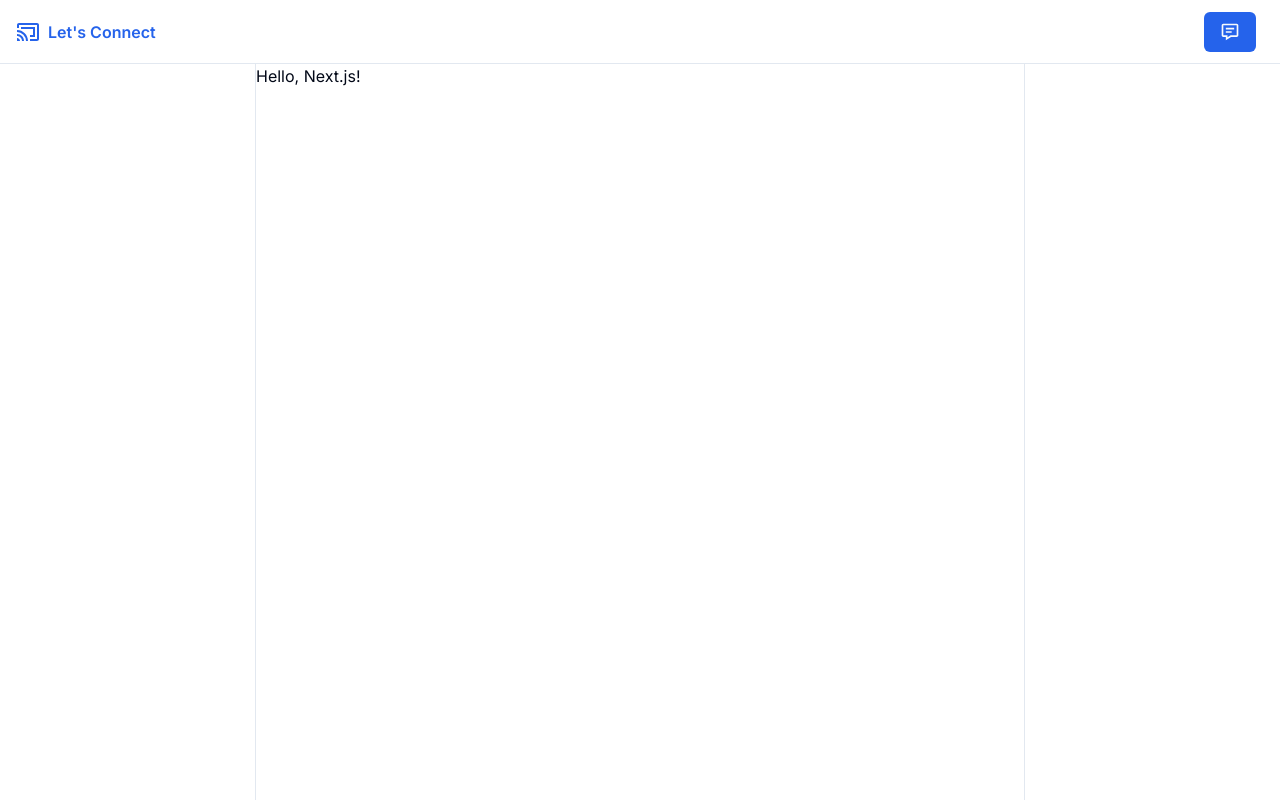
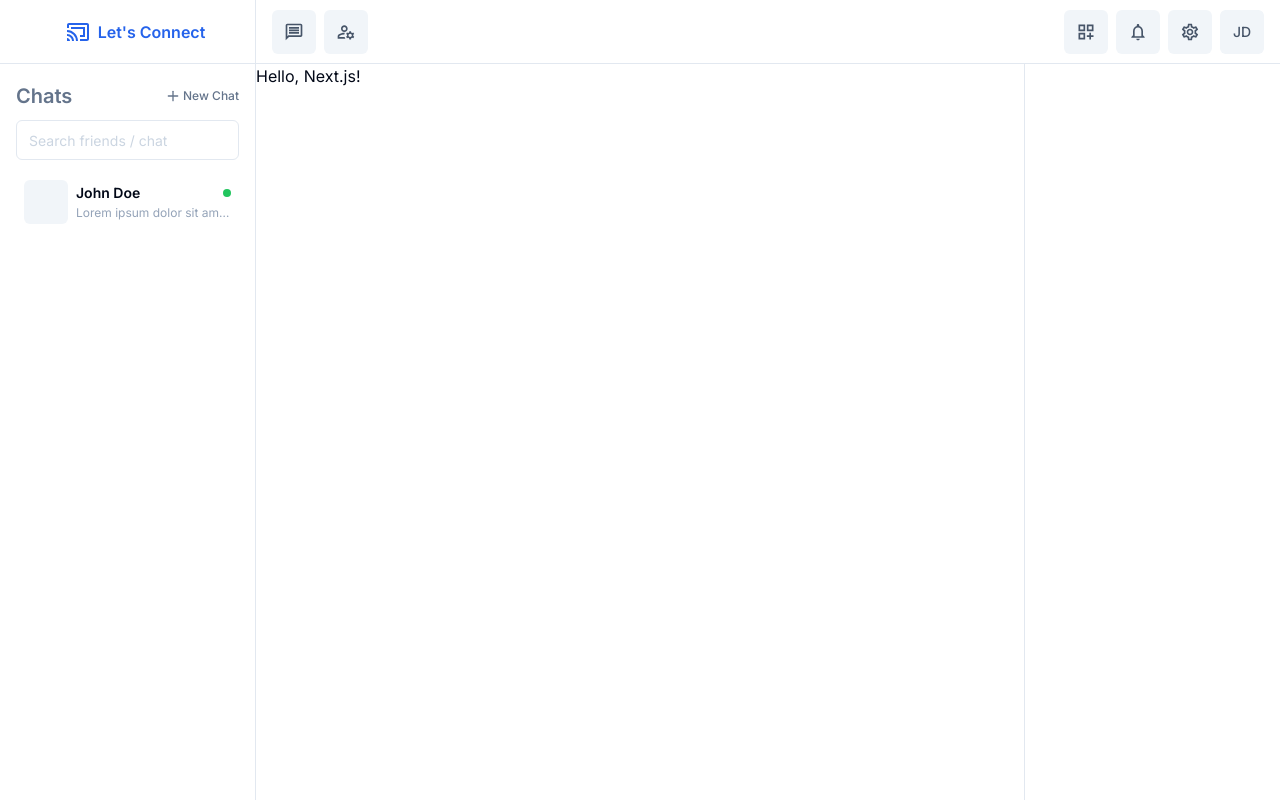
Before and after one commit to ryan-dxb/chat-app-mern-final, a Next.js app in the folder frontend/: page / in a window 1280 px wide. Built offline with nearby package versions, Linux system fonts and the light colour scheme.

Commit message:
Added Navbar list items and made layout adjustment

```diff
--- /dev/null
+++ b/frontend/src/components/dashboard/common/ProfileAvatar.tsx
@@ -0,0 +1,37 @@
+import { Avatar, AvatarFallback } from "@/components/ui/avatar";
+import { Button } from "@/components/ui/button";
+import { cn } from "@/lib/utils";
+import React, { FC } from "react";
+
+interface ProfileAvatarProps {
+  // Add your prop types here
+  size?: "sm" | "md" | "lg";
+}
+
+const ProfileAvatar: FC<ProfileAvatarProps> = ({ size = "md" }) => {
+  return (
+    <Button
+      className={cn(
+        "flex flex-shrink-0 items-center justify-center bg-transparent",
+        size === "sm" && "h-8 w-8",
+        size === "md" && "h-11 w-11",
+        size === "lg" && "h-12 w-12"
+      )}
+    >
+      <Avatar
+        className={cn(
+          "p-0 rounded-md bg-slate-100 text-slate-600",
+          size === "sm" && "h-8 w-8",
+          size === "md" && "h-11 w-11",
+          size === "lg" && "h-12 w-12"
+        )}
+      >
+        <AvatarFallback className="rounded-md hover:text-primary-foreground hover:bg-primary transition duration-300 ease-in-out">
+          <span>JD</span>
+        </AvatarFallback>
+      </Avatar>
+    </Button>
+  );
+};
+
+export default ProfileAvatar;
--- /dev/null
+++ b/frontend/src/components/dashboard/left-sidebar/Friends/FriendList.tsx
@@ -0,0 +1,12 @@
+import React, { FC } from "react";
+import FriendListItem from "./FriendListItem";
+
+interface FriendListProps {
+  // Add your prop types here
+}
+
+const FriendList: FC<FriendListProps> = () => {
+  return <FriendListItem />;
+};
+
+export default FriendList;
--- /dev/null
+++ b/frontend/src/components/dashboard/left-sidebar/Friends/FriendListItem.tsx
@@ -0,0 +1,28 @@
+import React, { FC } from "react";
+import ProfileAvatar from "../../common/ProfileAvatar";
+
+interface FriendListItemProps {
+  // Add your prop types here
+}
+
+const FriendListItem: FC<FriendListItemProps> = () => {
+  return (
+    <div className="flex flex-row p-2 max-w-full w-full space-x-2 group hover:bg-slate-200 rounded-md hover:cursor-pointer">
+      <div className="h-11 w-11 rounded-md bg-slate-100 flex flex-shrink-0"></div>
+      <div className="flex justify-center flex-col space-y-[2px] w-full max-w-full">
+        <div className="flex flex-row w-full justify-between items-center">
+          <p className="font-semibold text-sm ">John Doe</p>
+          <div className="w-2 h-2 rounded-full bg-green-500"></div>
+        </div>
+        <p className="text-xs font-normal text-slate-400 line-clamp-1 ">
+          Lorem ipsum dolor sit amet consectetur adipisicing elit. Quisquam
+          voluptates, nemo, voluptatum, quas voluptatem quia quibusdam
+          voluptatibus quod dolorum quos doloremque? Quod, quibusdam. Quae
+          voluptate, quia voluptas quos quod quibusdam!
+        </p>
+      </div>
+    </div>
+  );
+};
+
+export default FriendListItem;
--- a/frontend/src/components/dashboard/left-sidebar/page.tsx
+++ b/frontend/src/components/dashboard/left-sidebar/page.tsx
@@ -1,11 +1,42 @@
+import { Button } from "@/components/ui/button";
+import { Input } from "@/components/ui/input";
+import { ScrollArea } from "@/components/ui/scroll-area";
+import { Plus } from "lucide-react";
 import React, { FC } from "react";
+import FriendList from "./Friends/FriendList";
 
 interface LeftSidebarProps {
   // Add your prop types here
 }
 
 const LeftSidebar: FC<LeftSidebarProps> = () => {
-  return <div className="flex flex-shrink-0 w-64 border-r "></div>;
+  return (
+    <div className="flex flex-col flex-shrink-0 w-64 border-r p-4">
+      <div className="flex flex-row justify-between w-full items-center ">
+        <h3 className="text-xl font-semibold text-muted-foreground">Chats</h3>
+        <div className="ml-auto">
+          <Button
+            variant="ghost"
+            className="bg-transparent h-auto w-auto group hover:bg-transparent transition duration-300 ease-in-out px-0 focus:outline-none focus:ring-0 focus-visible:ring-0 focus-visible:ring-offset-0"
+          >
+            <Plus className="w-4 h-4 text-muted-foreground group-hover:text-primary transition duration-300 ease-in-out mr-[2px]" />
+            <span className="text-muted-foreground text-xs group-hover:text-primary transition duration-300 ease-in-out">
+              New Chat
+            </span>
+          </Button>
+        </div>
+      </div>
+      <div className="mt-2">
+        <Input
+          placeholder="Search friends / chat"
+          className="placeholder:text-slate-300 focus:outline-primary focus:ring-0 focus-visible:ring-offset-0"
+        />
+      </div>
+      <ScrollArea className="flex flex-col flex-1 mt-2 space-y-1">
+        <FriendList />
+      </ScrollArea>
+    </div>
+  );
 };
 
 export default LeftSidebar;
--- a/frontend/src/components/dashboard/navbar/NavbarButton.tsx
+++ b/frontend/src/components/dashboard/navbar/NavbarButton.tsx
@@ -11,8 +11,13 @@ interface NavbarButtonProps {
 
 const NavbarButton: FC<NavbarButtonProps> = ({ className, icon: Icon }) => {
   return (
-    <Button className={cn("", className)}>
-      <Icon className="w-5 h-5" />
+    <Button
+      className={cn(
+        "h-11 w-11 p-0 rounded-md bg-slate-100 text-slate-600 hover:text-primary-foreground hover:bg-primary transition duration-300 ease-in-out ",
+        className
+      )}
+    >
+      <Icon className="w-5 h-5 " />
     </Button>
   );
 };
--- a/frontend/src/components/dashboard/navbar/page.tsx
+++ b/frontend/src/components/dashboard/navbar/page.tsx
@@ -2,7 +2,16 @@ import React, { FC } from "react";
 import Logo from "../common/Logo";
 import { Button } from "@/components/ui/button";
 import NavbarButton from "./NavbarButton";
-import { BiMessageDetail } from "react-icons/bi";
+import { Separator } from "@/components/ui/separator";
+
+import {
+  MdOutlineManageAccounts,
+  MdOutlineDashboardCustomize,
+  MdNotificationsNone as MdNotifications,
+  MdOutlineSettings,
+  MdOutlineMessage,
+} from "react-icons/md";
+import ProfileAvatar from "../common/ProfileAvatar";
 
 interface NavbarProps {
   // Add your prop types here
@@ -11,12 +20,19 @@ interface NavbarProps {
 const Navbar: FC<NavbarProps> = () => {
   return (
     <div className="flex flex-1 items-center px-4 h-16 flex-shrink-0 border-b">
-      <div className="flex flex-row flex-shrink-0 items-center justify-center">
+      <div className="flex flex-row flex-shrink-0 w-60 h-full border-r  items-center justify-center">
         <Logo />
       </div>
+      <div className=" flex flex-row space-x-2 ml-4">
+        <NavbarButton className="" icon={MdOutlineMessage} />
+        <NavbarButton className="" icon={MdOutlineManageAccounts} />
+      </div>
 
-      <div className="ml-auto">
-        <NavbarButton className="mr-2" icon={BiMessageDetail} />
+      <div className="ml-auto h-11 flex-row flex space-x-2">
+        <NavbarButton className="" icon={MdOutlineDashboardCustomize} />
+        <NavbarButton className="" icon={MdNotifications} />
+        <NavbarButton className="" icon={MdOutlineSettings} />
+        <ProfileAvatar />
       </div>
     </div>
   );
```
